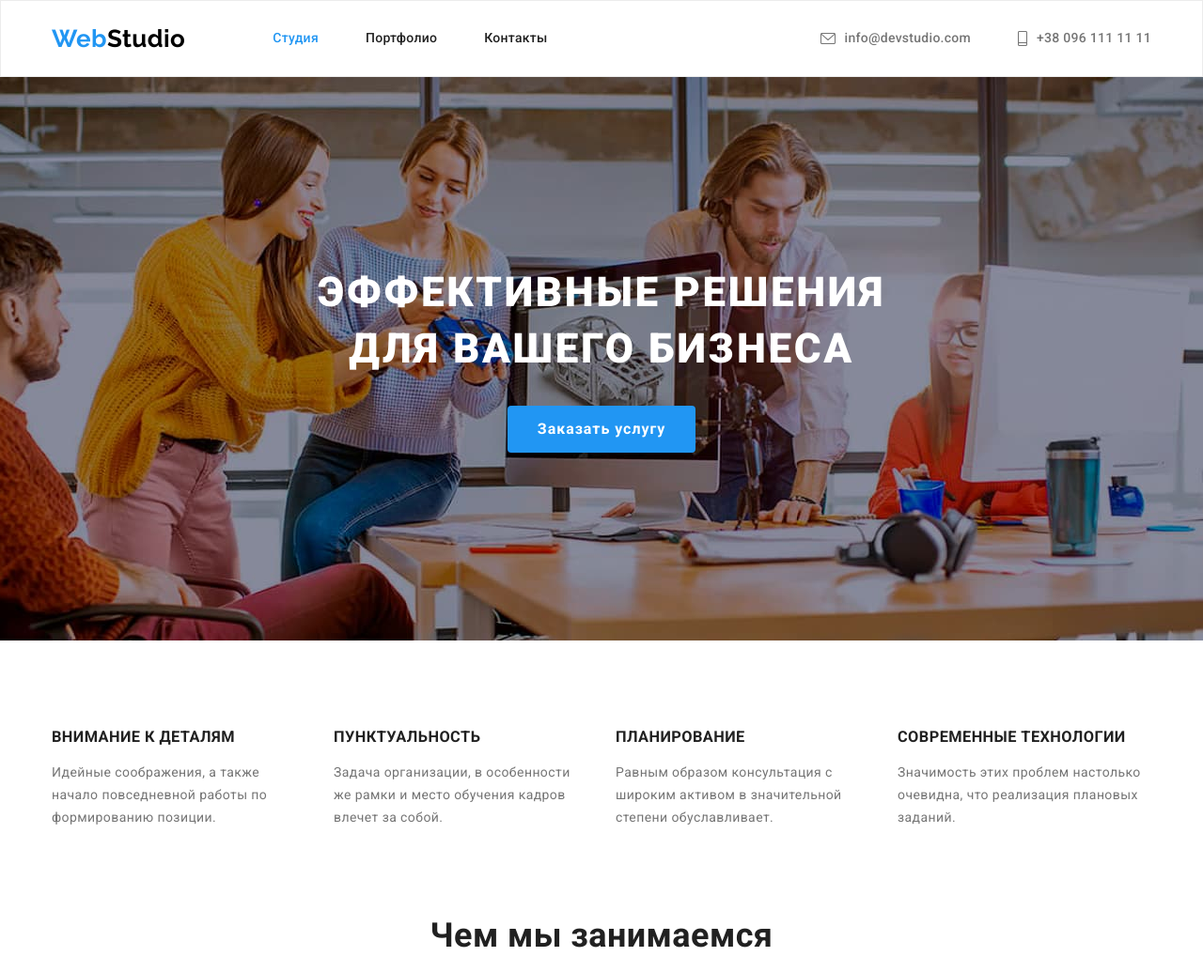
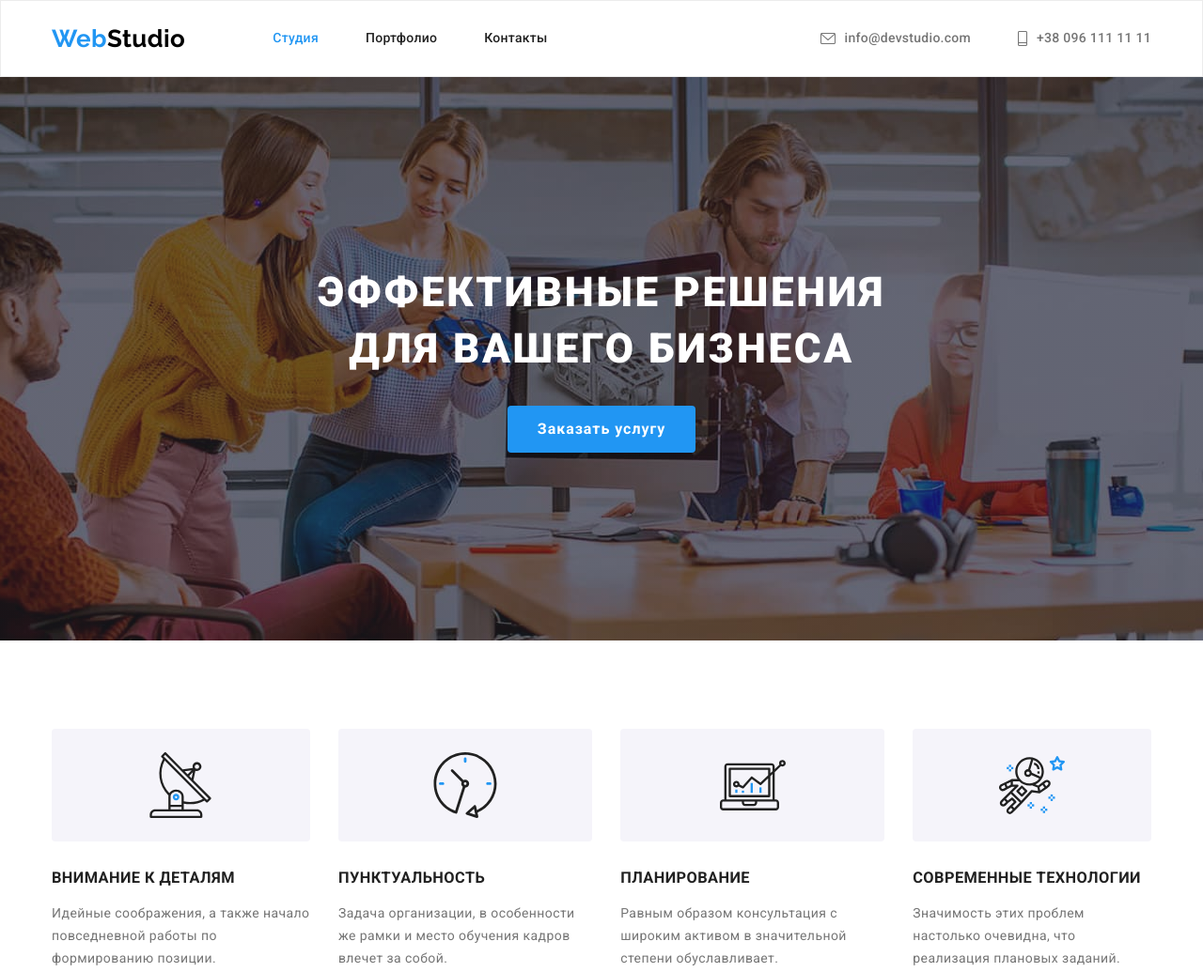
Before and after one commit to vitaliy-kro/goit-markup-hw-04, a plain HTML site: page index.html in a window 1280 px wide. Shown: the top 1035 px of the page at 94% size. Drawn offline with nearby package versions, Linux system fonts and the light colour scheme.

Commit message:
added new pictures

```diff
--- a/css/styles.css
+++ b/css/styles.css
@@ -16,6 +16,7 @@
   --workers-card-shadow: 0px 1px 3px rgba(0, 0, 0, 0.12), 0px 1px 1px rgba(0, 0, 0, 0.14),
     0px 2px 1px rgba(0, 0, 0, 0.2);
   --products-cards-border-color: #eeeeee;
+  --background-hero-gradient: rgba(47, 48, 58, 0.4);
 }
 body {
   color: var(--primary-text-color);
@@ -148,14 +149,17 @@ body {
 }
 /* Герой */
 .hero {
-  background-image: url('../images/hero-background.jpg');
+  background-image: linear-gradient(
+      to right,
+      var(--background-hero-gradient),
+      var(--background-hero-gradient)
+    ),
+    url('../images/hero-background.jpg');
   height: 600px;
   max-width: 1600px;
   background-size: cover;
   background-position: center;
   background-repeat: no-repeat;
-  margin-left: auto;
-  margin-right: auto;
   background-color: var(--hero-footer-background);
 
   text-align: center;
@@ -201,7 +205,29 @@ body {
 .preferences {
   display: flex;
 }
-.preferences .item {
+.preferences .item::before {
+  display: block;
+  content: '';
+  height: 120px;
+  background-repeat: no-repeat;
+  background-position: center;
+  background-color: #f5f4fa;
+  border-radius: 4px;
+  margin-bottom: 30px;
+}
+.item.antenna::before {
+  background-image: url(../images/antenna.svg);
+}
+.item.clock::before {
+  background-image: url(../images/clock.svg);
+}
+.item.diagram::before {
+  background-image: url(../images/diagram.svg);
+}
+.item.astronaut::before {
+  background-image: url(../images/astronaut.svg);
+}
+. .preferences .item {
   width: 270px;
 }
 .preferences .item + .item {
--- a/index.html
+++ b/index.html
@@ -54,25 +54,25 @@
         <div class="container">
           <h2 class="visually-hidden">Преимущества</h2>
           <ul class="list preferences">
-            <li class="item">
+            <li class="item antenna">
               <h3 class="features">Внимание к деталям</h3>
               <p class="description">
                 Идейные соображения, а также начало повседневной работы по формированию позиции.
               </p>
             </li>
-            <li class="item">
+            <li class="item clock">
               <h3 class="features">Пунктуальность</h3>
               <p class="description">
                 Задача организации, в особенности же рамки и место обучения кадров влечет за собой.
               </p>
             </li>
-            <li class="item">
+            <li class="item diagram">
               <h3 class="features">Планирование</h3>
               <p class="description">
                 Равным образом консультация с широким активом в значительной степени обуславливает.
               </p>
             </li>
-            <li class="item">
+            <li class="item astronaut">
               <h3 class="features">Современные технологии</h3>
               <p class="description">
                 Значимость этих проблем настолько очевидна, что реализация плановых заданий.
```
Also changed, not shown: portfolio.html (+4 -2 lines), images/antenna.svg (added), images/astronaut.svg (added), images/clock.svg (added), images/diagram.svg (added).
